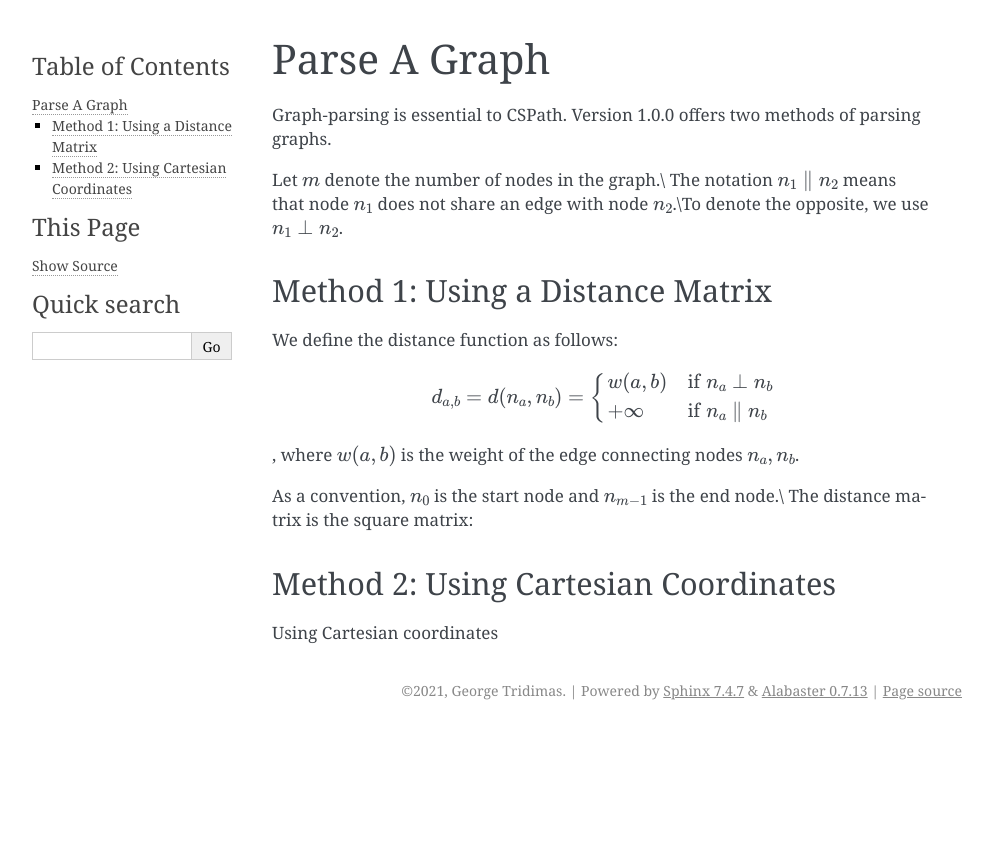
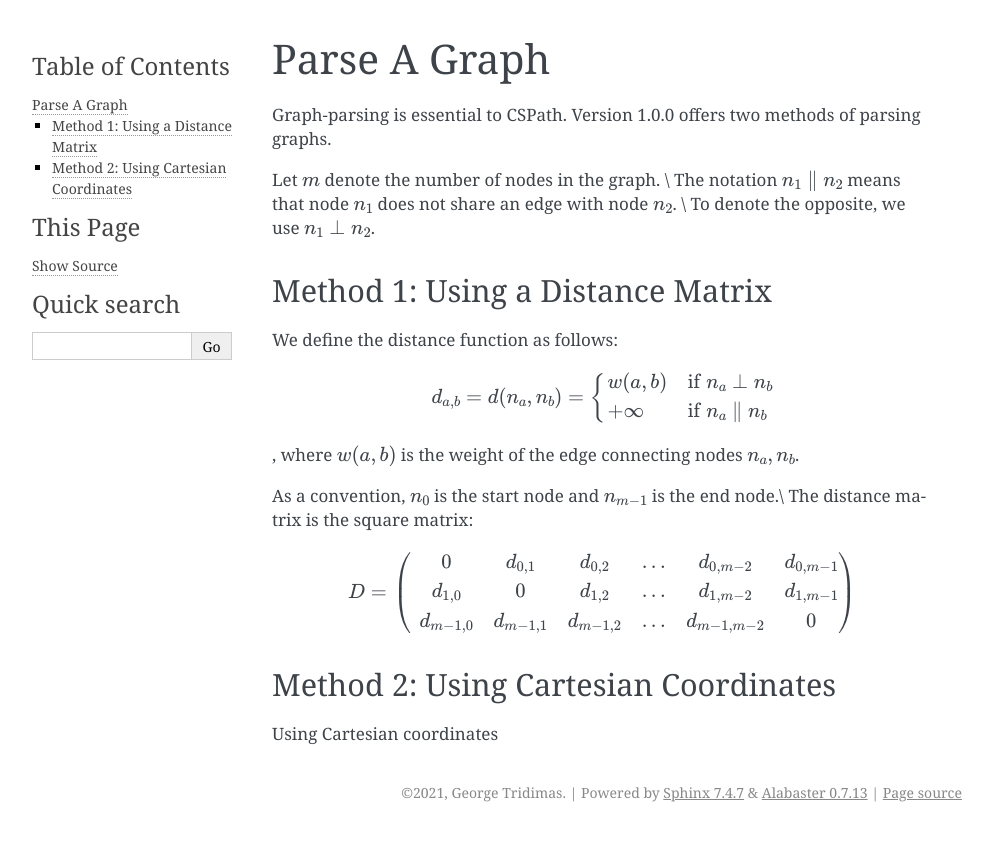
Before and after one commit to notgmt1337/CSPath, a Sphinx documentation site: the page built from docs/how-to/graph-parse.rst, in a window 1280 px wide. Shown: the top 841 px of the page, without its empty margins (148-1141 px from the left). Built offline with Sphinx 7.4.7, drawn with Linux system fonts in a browser that asks for light colours.

Commit message:
Update graph-parse.rst

```diff
--- a/docs/how-to/graph-parse.rst
+++ b/docs/how-to/graph-parse.rst
@@ -3,7 +3,9 @@ Parse A Graph
 
 Graph-parsing is essential to CSPath. Version 1.0.0 offers two methods of parsing graphs.
 
-Let :math:`m` denote the number of nodes in the graph.\\ The notation :math:`n_{1} \parallel n_{2}` means that node :math:`n_{1}` does not share an edge with node :math:`n_{2}`.\\To denote the opposite, we use :math:`n_{1} \perp n_{2}`.
+Let :math:`m` denote the number of nodes in the graph. \\
+The notation :math:`n_{1} \parallel n_{2}` means that node :math:`n_{1}` does not share an edge with node :math:`n_{2}`. \\
+To denote the opposite, we use :math:`n_{1} \perp n_{2}`.
 
 Method 1: Using a Distance Matrix
 ---------------------------------
@@ -24,6 +26,14 @@ As a convention, :math:`n_{0}` is the start node and :math:`n_{m-1}` is the end
 The distance matrix is the square matrix:
 
 
+.. math::
+    D =
+        \begin{pmatrix}
+              0 & d_{0, 1} & d_{0, 2} & ... & d_{0, m-2} & d_{0, m-1} \\
+              d_{1, 0} & 0 & d_{1, 2} & ... & d_{1, m-2} & d_{1, m-1} \\
+              d_{m-1, 0} & d_{m-1, 1} & d_{m - 1, 2} & ... & d_{m-1, m-2} & 0
+        \end{pmatrix}
+
 Method 2: Using Cartesian Coordinates
 -------------------------------------
 
```
